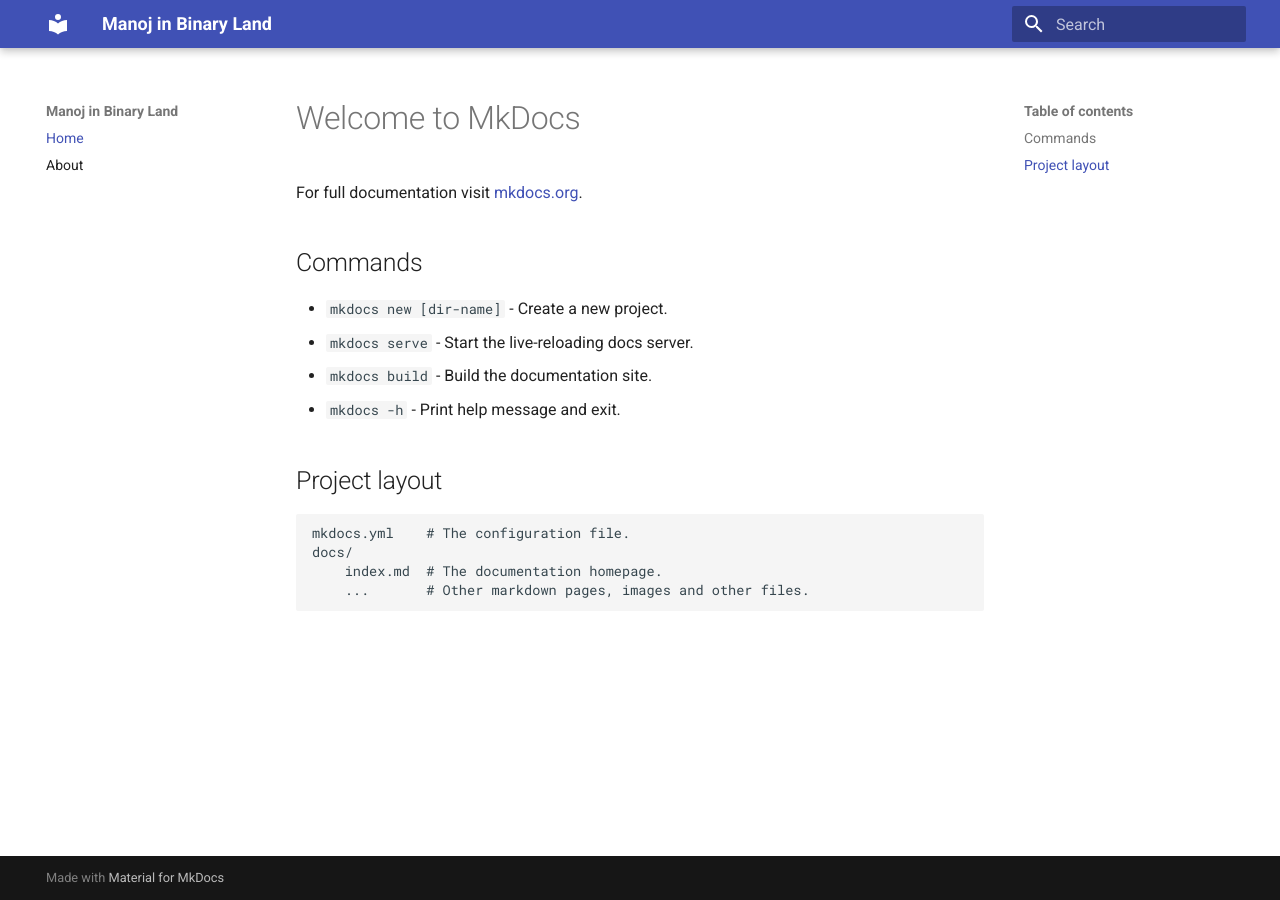
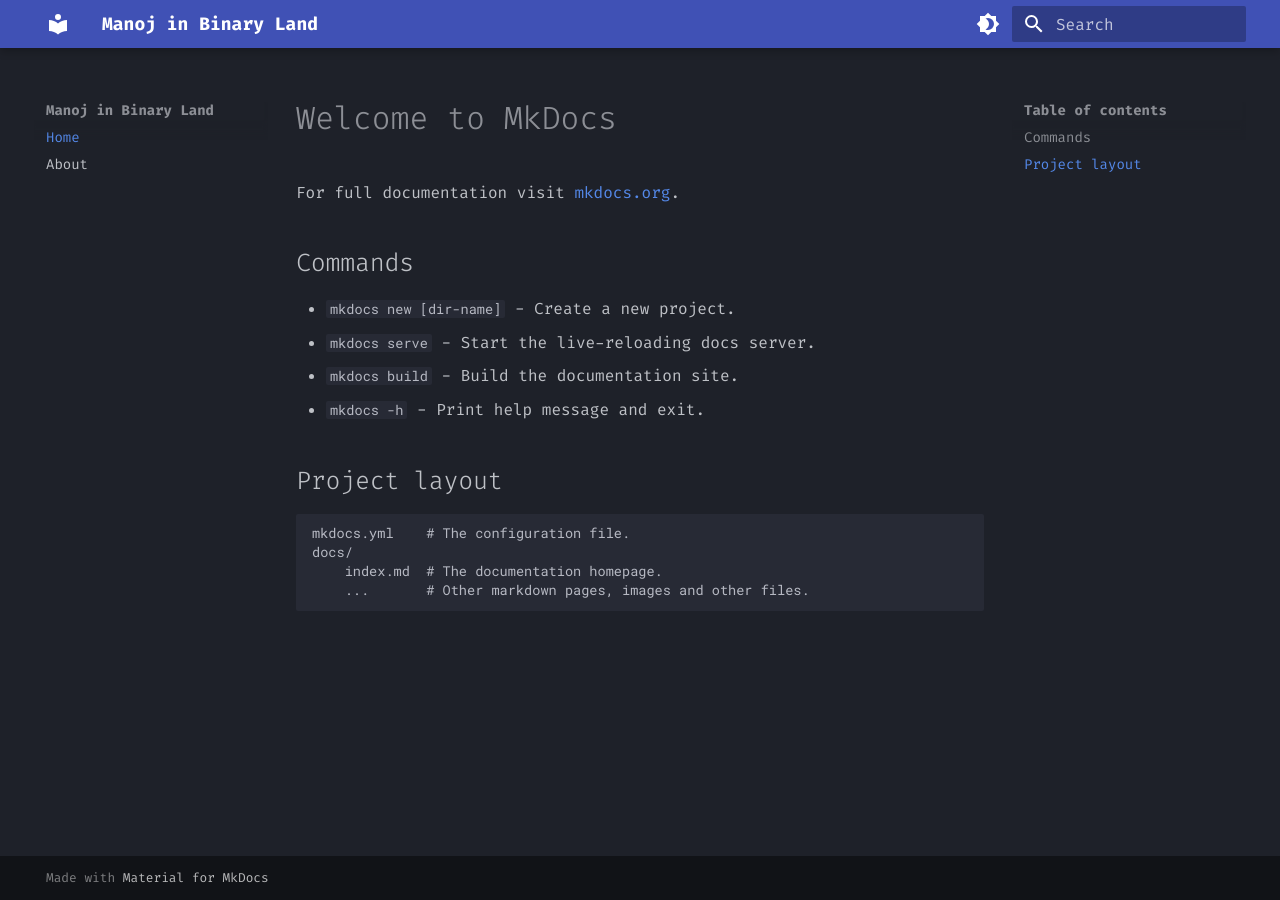
Before and after one commit to ManojBaasha/blog, an MkDocs documentation site: the page built from docs/index.md, in a window 1280 px wide. Built offline with MkDocs 1.6.1 and Material for MkDocs 9.7.7, drawn with Linux system fonts in a browser that asks for light colours.

Commit message:
added theme

```diff
--- a/mkdocs.yml
+++ b/mkdocs.yml
@@ -6,3 +6,17 @@
 
 theme:
     name: material
+    palette:
+    # Palette toggle for dark mode
+    - scheme: slate
+      toggle:
+        icon: material/brightness-4
+        name: Switch to light mode
+
+        # Palette toggle for light mode
+    - scheme: default
+      toggle:
+        icon: material/brightness-7
+        name: Switch to dark mode
+    font:
+      text: Fira Code
```
